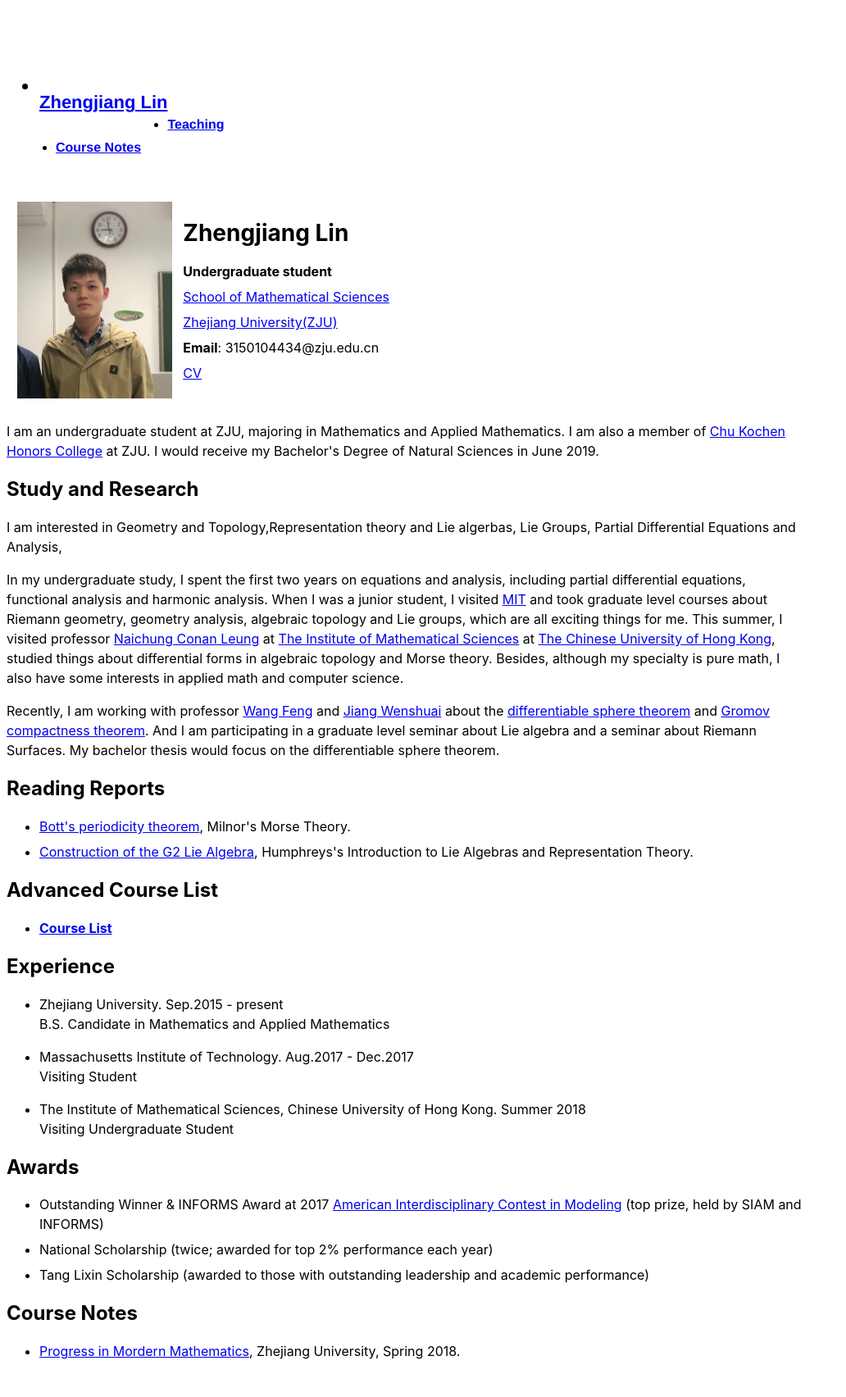
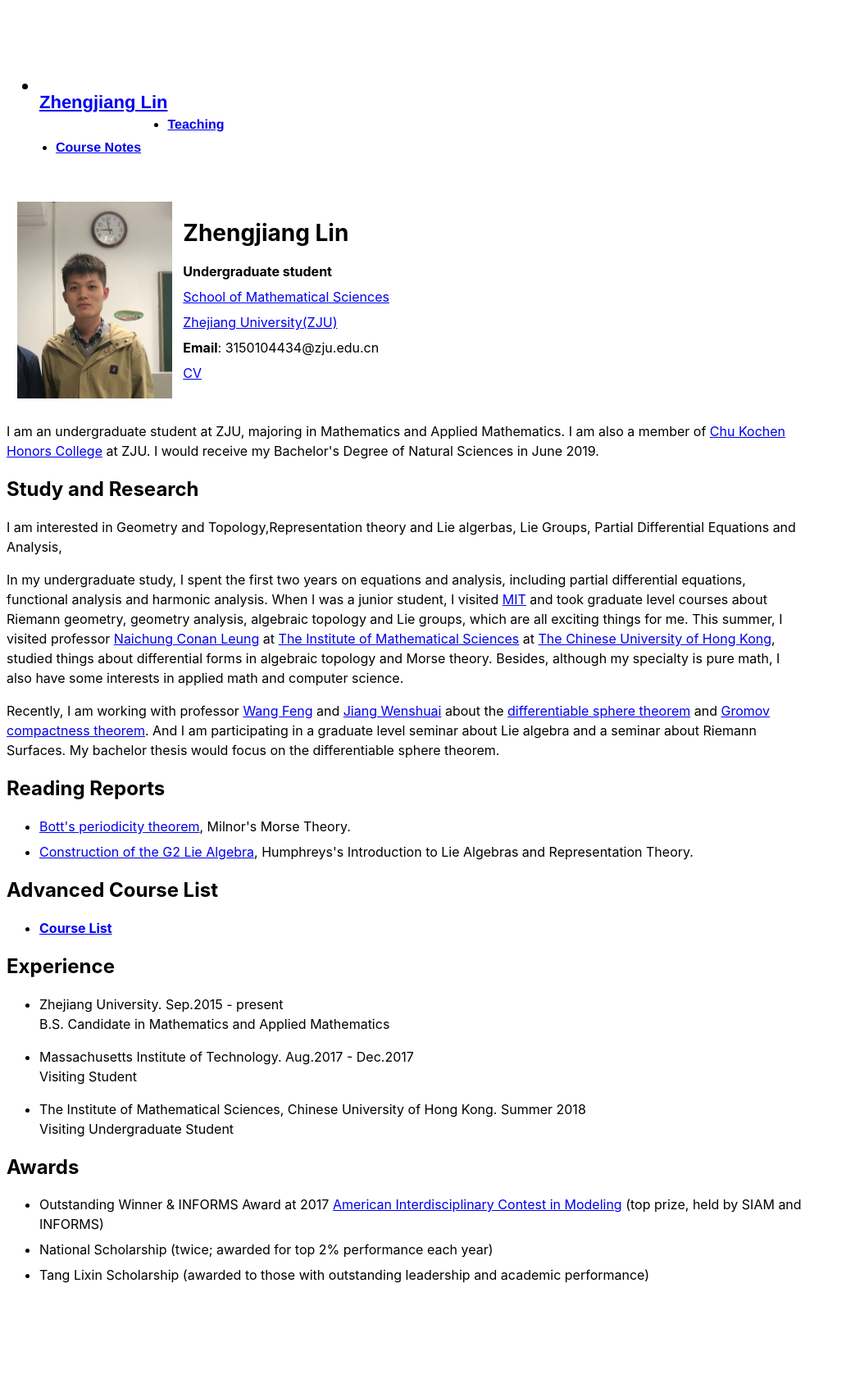
Before and after one commit to Acrescent/Acrescent.github.io, a Jekyll site: the page built from index.html, in a window 1280 px wide. Shown: the whole page at 82% size, without its empty margins (0-1032 px from the left). Built offline with Jekyll 4.4.1, drawn with Linux system fonts in a browser that asks for light colours; after the commit the page ends 1611 px from its top, so only the background shows below that.

Commit message:
Update index.html

```diff
--- a/index.html
+++ b/index.html
@@ -87,9 +87,4 @@ And I am participating in a graduate level seminar about Lie algebra and a semin
   <li> Tang Lixin Scholarship (awarded to those with outstanding leadership and academic performance)
 </ul>
 
-<h2>Course Notes</h2>
-<ul>
-  <li> <a href="data/pdf/Progress_in_Mordern_Mathematics_zjlin.pdf">Progress in Mordern Mathematics</a>, Zhejiang University, Spring 2018.
-</ul>
-
 </div>
```
